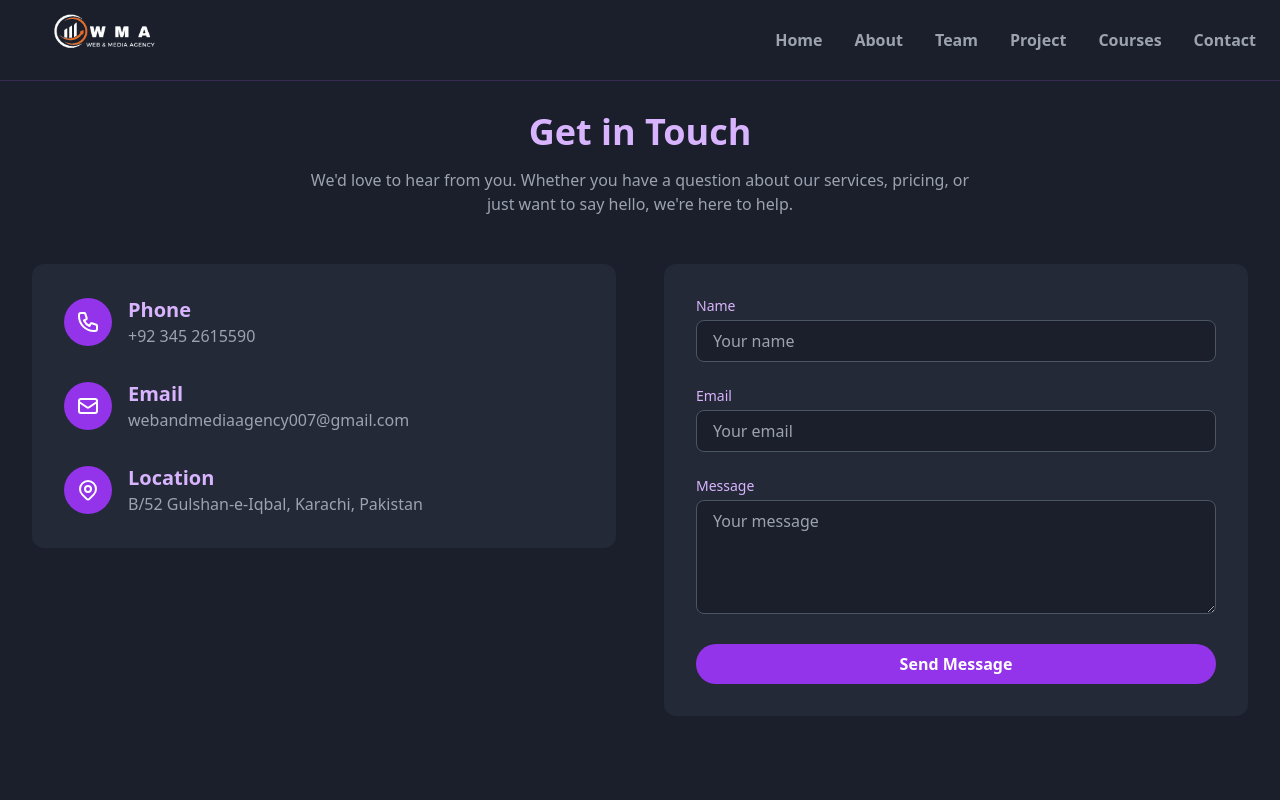
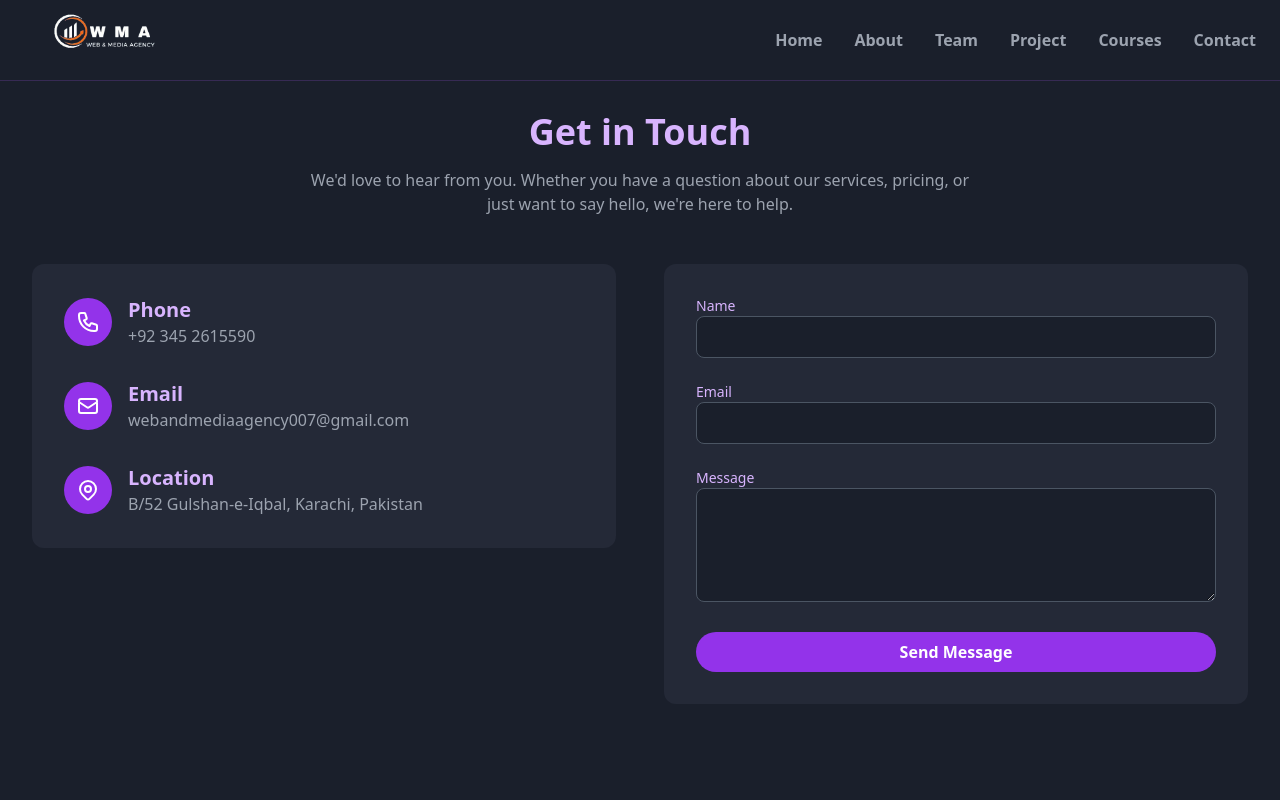
Before and after one commit to Mohsinraza23/web-media, a Next.js app: page /contact in a window 1280 px wide. Shown: the top 800 px of the page. Built offline with nearby package versions, Linux system fonts and the light colour scheme.

Commit message:
Updated contactpage

```diff
--- a/src/app/contact/page.tsx
+++ b/src/app/contact/page.tsx
@@ -11,6 +11,7 @@ export default function ContactPage() {
     e.preventDefault()
     setIsSubmitting(true)
 
+    try {
       const formData = new FormData(e.currentTarget)
       const result = await submitContactForm(formData)
 
@@ -20,6 +21,11 @@ export default function ContactPage() {
       if (result.success) {
         (e.target as HTMLFormElement).reset()
         setTimeout(() => setSubmitMessage(''), 3000)
+      }
+    } catch (error) {
+      setIsSubmitting(false)
+      setSubmitMessage('Something went wrong. Please try again.')
+      console.error(error)
     }
   }
 
@@ -36,9 +42,10 @@ export default function ContactPage() {
         </div>
 
         <div className="grid grid-cols-1 md:grid-cols-2 gap-12 items-start">
-          {/* Contact Information Card */}
-          <div className="bg-[#242937] rounded-xl p-8 transition-all duration-300 hover:shadow-xl hover:shadow-purple-500/20">
+          {/* Contact Information */}
+          <div className="bg-[#242937] rounded-xl p-8">
             <div className="space-y-8">
+              {/* Phone */}
               <div className="flex items-center space-x-4">
                 <div className="bg-purple-600 p-3 rounded-full">
                   <svg className="w-6 h-6 text-white" fill="none" viewBox="0 0 24 24" stroke="currentColor">
@@ -50,6 +57,8 @@ export default function ContactPage() {
                   <p className="text-gray-400">+92 345 2615590</p>
                 </div>
               </div>
+
+              {/* Email */}
               <div className="flex items-center space-x-4">
                 <div className="bg-purple-600 p-3 rounded-full">
                   <svg className="w-6 h-6 text-white" fill="none" viewBox="0 0 24 24" stroke="currentColor">
@@ -58,11 +67,11 @@ export default function ContactPage() {
                 </div>
                 <div>
                   <h3 className="text-xl font-semibold text-purple-300">Email</h3>
-                  <p className="text-gray-400 break-words">
-                    webandmediaagency007@gmail.com
-                  </p>
+                  <p className="text-gray-400 break-all">webandmediaagency007@gmail.com</p>
                 </div>
               </div>
+
+              {/* Location */}
               <div className="flex items-center space-x-4">
                 <div className="bg-purple-600 p-3 rounded-full">
                   <svg className="w-6 h-6 text-white" fill="none" viewBox="0 0 24 24" stroke="currentColor">
@@ -78,46 +87,43 @@ export default function ContactPage() {
             </div>
           </div>
 
-          {/* Contact Form Card */}
-          <div className="bg-[#242937] rounded-xl p-8 transition-all duration-300 hover:shadow-xl hover:shadow-purple-500/20">
+          {/* Contact Form */}
+          <div className="bg-[#242937] rounded-xl p-8">
             <form onSubmit={handleSubmit} className="space-y-6">
               <div>
-                <label htmlFor="name" className="block text-sm font-medium text-purple-300 mb-1">Name</label>
+                <label htmlFor="name" className="block text-sm font-medium text-purple-300">Name</label>
                 <input
                   type="text"
                   id="name"
                   name="name"
                   required
-                  className="w-full px-4 py-2 bg-[#1a1f2b] border border-gray-600 rounded-lg focus:ring-2 focus:ring-purple-500 text-white placeholder-gray-400"
-                  placeholder="Your name"
+                  className="w-full px-4 py-2 bg-[#1a1f2b] border border-gray-600 rounded-lg text-white placeholder-gray-400"
                 />
               </div>
               <div>
-                <label htmlFor="email" className="block text-sm font-medium text-purple-300 mb-1">Email</label>
+                <label htmlFor="email" className="block text-sm font-medium text-purple-300">Email</label>
                 <input
                   type="email"
                   id="email"
                   name="email"
                   required
-                  className="w-full px-4 py-2 bg-[#1a1f2b] border border-gray-600 rounded-lg focus:ring-2 focus:ring-purple-500 text-white placeholder-gray-400"
-                  placeholder="Your email"
+                  className="w-full px-4 py-2 bg-[#1a1f2b] border border-gray-600 rounded-lg text-white placeholder-gray-400"
                 />
               </div>
               <div>
-                <label htmlFor="message" className="block text-sm font-medium text-purple-300 mb-1">Message</label>
+                <label htmlFor="message" className="block text-sm font-medium text-purple-300">Message</label>
                 <textarea
                   id="message"
                   name="message"
                   required
                   rows={4}
-                  className="w-full px-4 py-2 bg-[#1a1f2b] border border-gray-600 rounded-lg focus:ring-2 focus:ring-purple-500 text-white placeholder-gray-400"
-                  placeholder="Your message"
+                  className="w-full px-4 py-2 bg-[#1a1f2b] border border-gray-600 rounded-lg text-white placeholder-gray-400"
                 ></textarea>
               </div>
               <button
                 type="submit"
                 disabled={isSubmitting}
-                className="w-full bg-purple-600 text-white py-2 px-6 rounded-full font-semibold hover:bg-purple-700 transition-colors duration-300 disabled:opacity-50"
+                className="w-full bg-purple-600 text-white py-2 rounded-full font-semibold hover:bg-purple-700"
               >
                 {isSubmitting ? "Sending..." : "Send Message"}
               </button>
```
Lines whose indentation alone changed are shown as unchanged.
